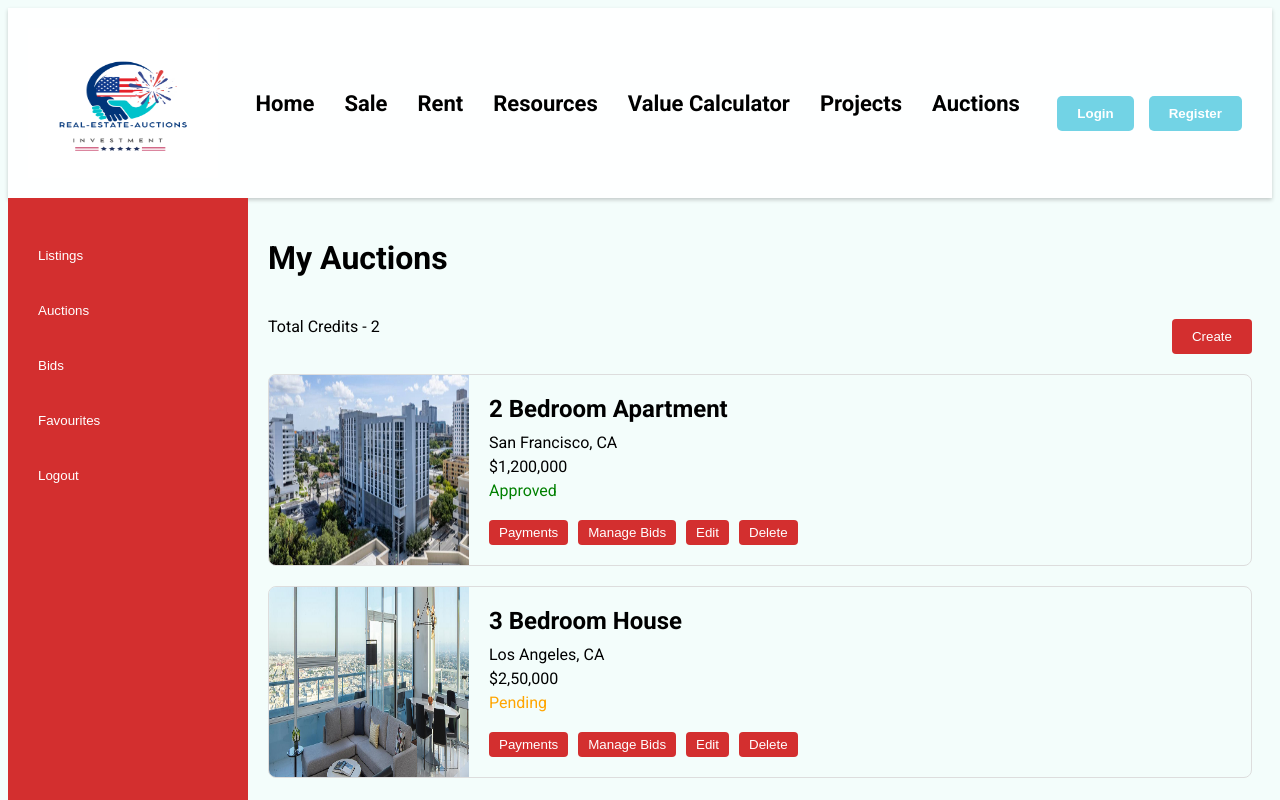
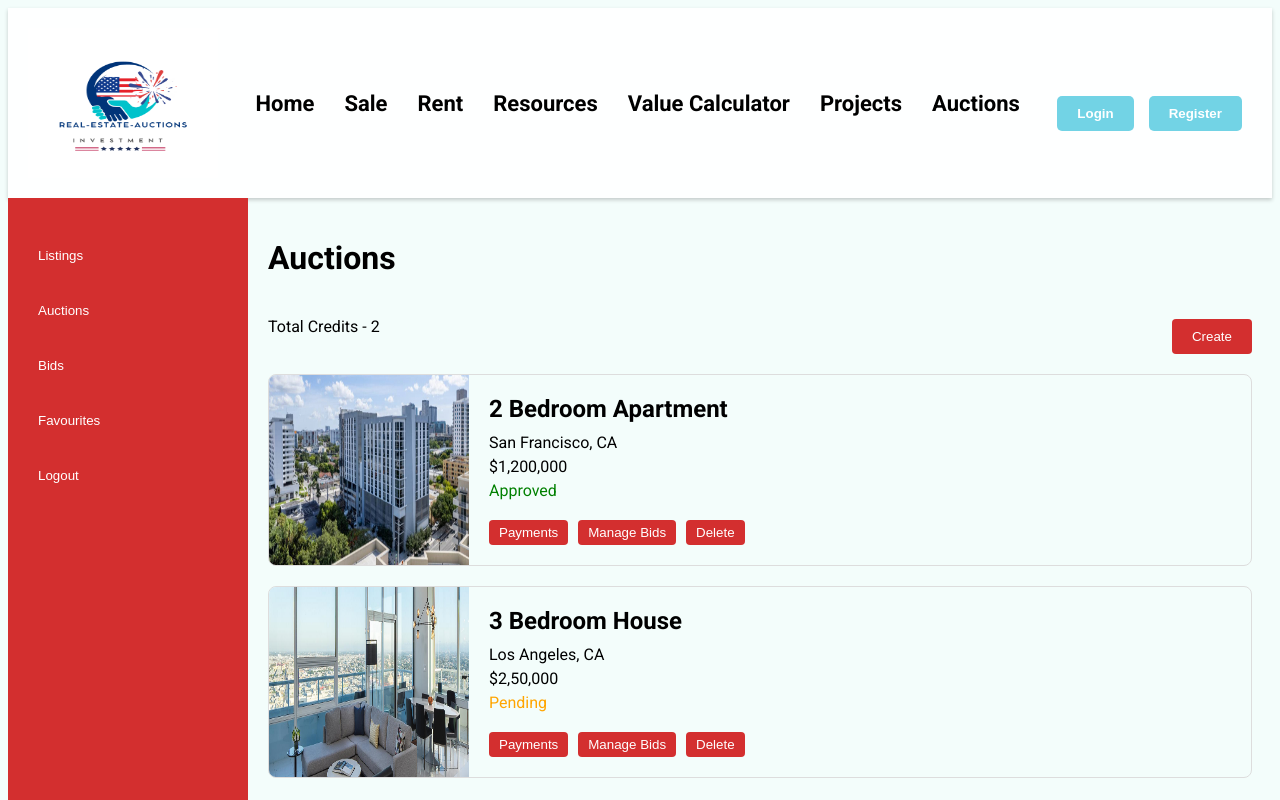
Before and after one commit to yesiviola/real-estate-auctions, a React (Vite) app: page /auctions in a window 1280 px wide. Shown: the top 800 px of the page. Built offline with nearby package versions, Linux system fonts and the light colour scheme.

Commit message:
sidebar funtional

```diff
--- a/src/components/Auctions.jsx
+++ b/src/components/Auctions.jsx
@@ -2,6 +2,7 @@ import  { useState } from 'react';
 import styles from './Auctions.module.css';
 
 const Auctions = () => {
+  const [currentView, setCurrentView] = useState('auctions');
   // eslint-disable-next-line no-unused-vars
   const [credits, setCredits] = useState(2); // Simulando créditos disponibles
   const [auctions] = useState([
@@ -23,26 +24,38 @@ const Auctions = () => {
     },
   ]);
 
-  return (
-    <div className={styles.Auctions}>
-      <div className={styles.sidebar}>
-        <div className={styles.menu}>
-          <button> Listings</button>
-          <button> Auctions</button>
-          <button> Bids</button>
-          <button> Favourites</button>
-          <button>Logout</button>
-        </div>
-      </div>
-      <div className={styles.content}>
-        <h1>My Auctions</h1>
+
+  const [favorites] = useState([
+    {
+      id: 1,
+      title: 'House for rent',
+      location: 'San Francisco, CA',
+      price: '$1,200/month',
+      image: '/selling/image1.webp'
+    },
+    {
+      id: 2,
+      title:'2 Bedroom Apartment',
+      location: 'Los Angeles, CA',
+      price: '$2,500/month',
+      image: '/selling/image2.webp'
+
+    },
+  ]);
+
+
+  const renderContent = () => {
+    if (currentView === 'auctions')  {
+      return (
+        <>
+        <h1>Auctions</h1>
         <div className={styles.credits}>
           <span>Total Credits - {credits}</span>
           <button className={styles.createButton}>Create</button>
         </div>
         <div className={styles.auctionList}>
           {auctions.map((auction) => (
-            <div key={auction.id} className={styles.auctionCard}>
+            <div  key={auction.id} className={styles.auctionCard}>
               <img src={auction.image} alt={auction.title} className={styles.image} />
               <div className={styles.details}>
                 <h2>{auction.title}</h2>
@@ -52,13 +65,49 @@ const Auctions = () => {
                 <div className={styles.actions}>
                   <button>Payments</button>
                   <button>Manage Bids</button>
-                  <button>Edit</button>
                   <button>Delete</button>
                 </div>
               </div>
             </div>
           ))}
         </div>
+        </>
+      );
+    } else if (currentView === 'favorites')  {
+      return (
+        <>
+        <h1>Favourites</h1>
+        <div className={styles.favoritesList}>
+          {favorites.map((favorite) => (
+            <div key={favorite.id} className={styles.favoriteCard}>
+              <img src={favorite.image} alt={favorite.title} className={styles.image} />
+              <div className={styles.details}>
+                <h2>{favorite.title}</h2>
+                <p>{favorite.location}</p>
+                <p>{favorite.price}</p>
+                <button className={styles.detailsButton}>More Details</button>
+              </div>
+            </div>
+          ))}
+        </div>
+        </>
+      );
+    }
+  };
+
+  return (
+    <div className={styles.Auctions}>
+      <div className={styles.sidebar}>
+        <div className={styles.menu}>
+          <button onClick={() => setCurrentView('listing')}>Listings</button>
+          <button onClick={() => setCurrentView('auctions')}>Auctions</button>
+          <button onClick={() => setCurrentView('bids')}>Bids</button>
+          <button onClick={() => setCurrentView('favorites')}>Favourites</button>
+          <button>Logout</button>
+        </div>
+      </div>
+      <div className={styles.content}>
+        {renderContent()}
       </div>
     </div>
   );
--- a/src/components/Auctions.module.css
+++ b/src/components/Auctions.module.css
@@ -50,11 +50,11 @@
     background-color: #b71c1c;
   }
 
-  .auctionList {
+  .auctionList, .favoritesList {
     margin-top: 20px;
   }
 
-  .auctionCard {
+  .auctionCard, .favoriteCard {
     display: flex;
     border: 1px solid #ddd;
     margin-bottom: 20px;
@@ -101,3 +101,20 @@
   .actions button:hover {
     background-color: #b71c1c;
   }
+
+
+
+  .detailsButton {
+    background-color: #d32f2f;
+    color: white;
+    border: none;
+    padding:10px;
+    cursor: pointer;
+    border-radius: 4px;
+    margin-top: 10px;
+  }
+
+
+  .detailsButton:hover {
+    background-color: #b71c1c;
+  }
```
